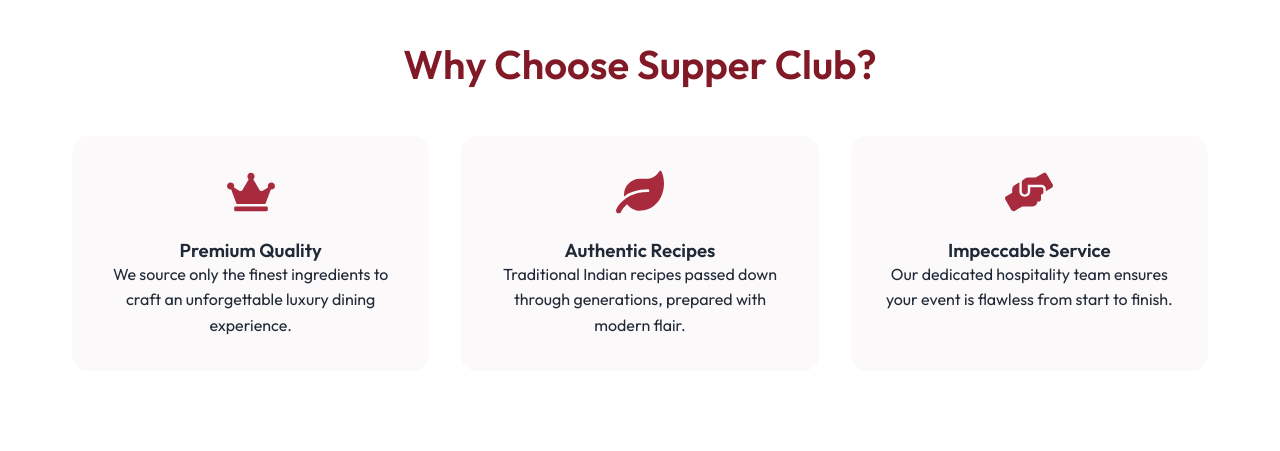
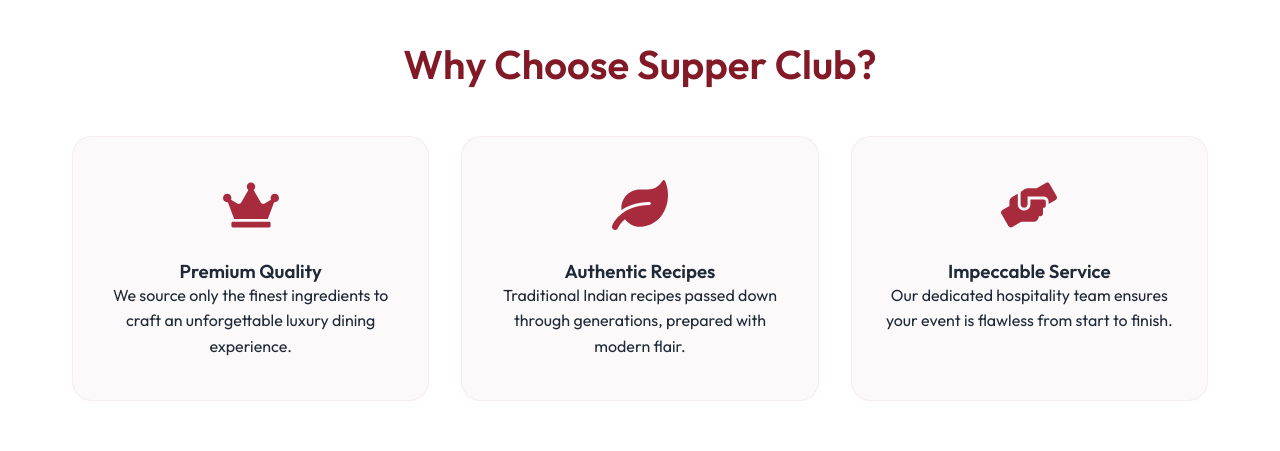
Before and after one commit to Vedabhavishya/PurvalCaters, a Next.js app: page / in a window 1280 px wide. Shown: the part 2600-3051 px from the top of the page. Built offline with nearby package versions, Linux system fonts and the light colour scheme; no server answers; the database is empty.

Commit message:
feat: restyle Why Choose Us cards and add revolving 360deg symbol hover animation

```diff
--- a/src/app/page.module.css
+++ b/src/app/page.module.css
@@ -30,20 +30,31 @@
 
 .featureCard {
   text-align: center;
-  padding: 2rem;
+  padding: 2.5rem 2rem;
   background: var(--bg-main);
-  border-radius: 16px;
-  transition: transform 0.3s ease;
+  border-radius: 20px;
+  border: 1px solid rgba(168, 43, 61, 0.06);
+  box-shadow: 0 4px 20px rgba(0, 0, 0, 0.01);
+  transition: transform 0.4s cubic-bezier(0.25, 0.8, 0.25, 1), box-shadow 0.4s ease, border-color 0.4s ease;
 }
 
 .featureCard:hover {
-  transform: translateY(-5px);
+  transform: translateY(-8px);
+  box-shadow: 0 15px 30px rgba(168, 43, 61, 0.08);
+  border-color: rgba(168, 43, 61, 0.2);
 }
 
 .featureIcon {
-  font-size: 3rem;
+  font-size: 3.5rem;
   color: var(--primary);
-  margin-bottom: 1rem;
+  margin-bottom: 1.25rem;
+  display: inline-block;
+  transition: transform 0.7s cubic-bezier(0.4, 0, 0.2, 1);
+}
+
+/* Spin symbol 360 degrees on card hover and return to original place */
+.featureCard:hover .featureIcon {
+  transform: rotate(360deg);
 }
 
 /* Testimonials Marquee */
```
